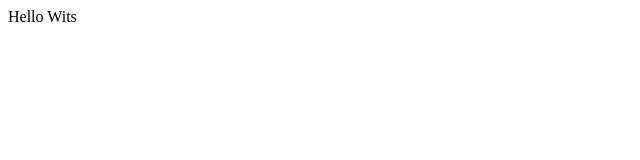
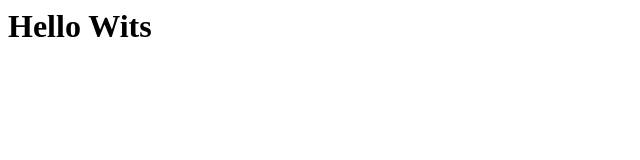
Before and after one commit to TamirPalay/-2458163--labs-sd-24, a plain HTML site: page index.html in a window 1280 px wide. Shown: the whole page, without its empty margins (0-640 px from the left). Drawn offline with Linux system fonts and the light colour scheme.

Commit message:
Update index.html

```diff
--- a/index.html
+++ b/index.html
@@ -1 +1 @@
-<t>Hello Wits</t>
+<h1>Hello Wits</h1>
```
